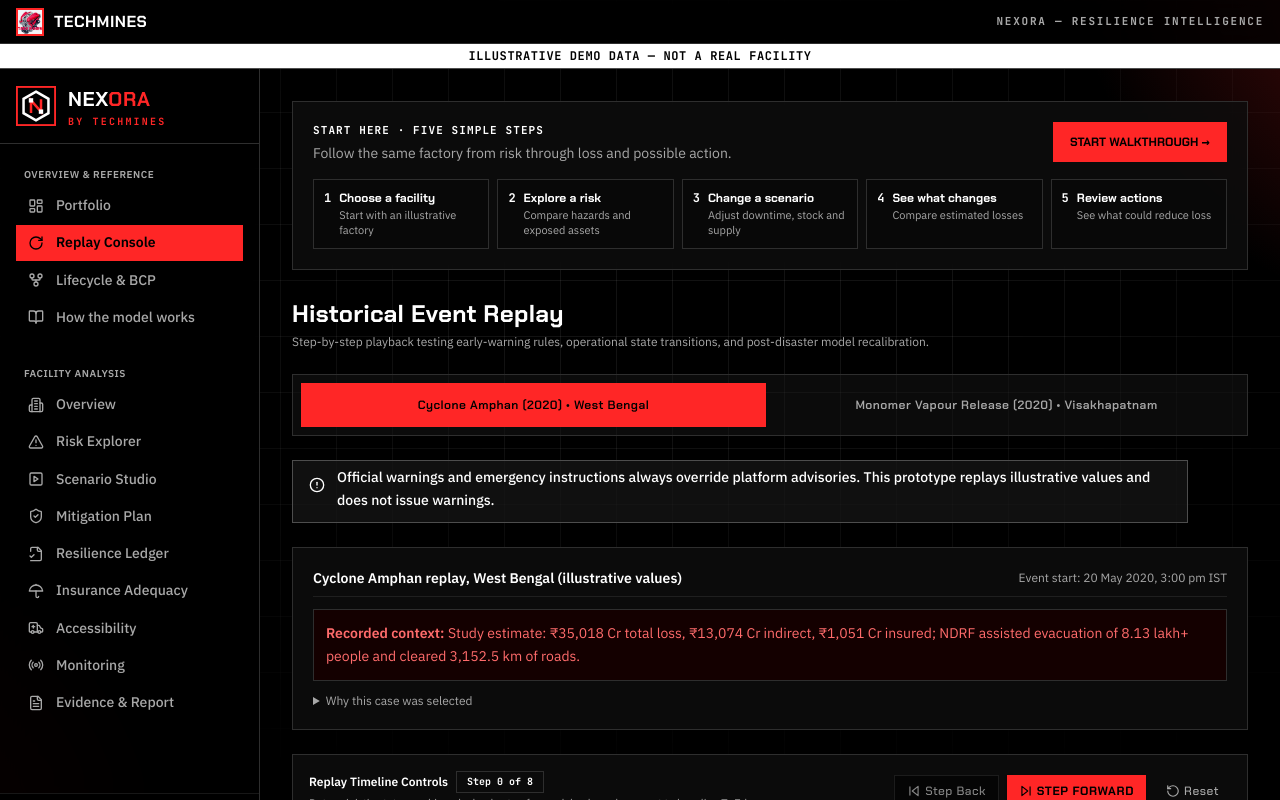
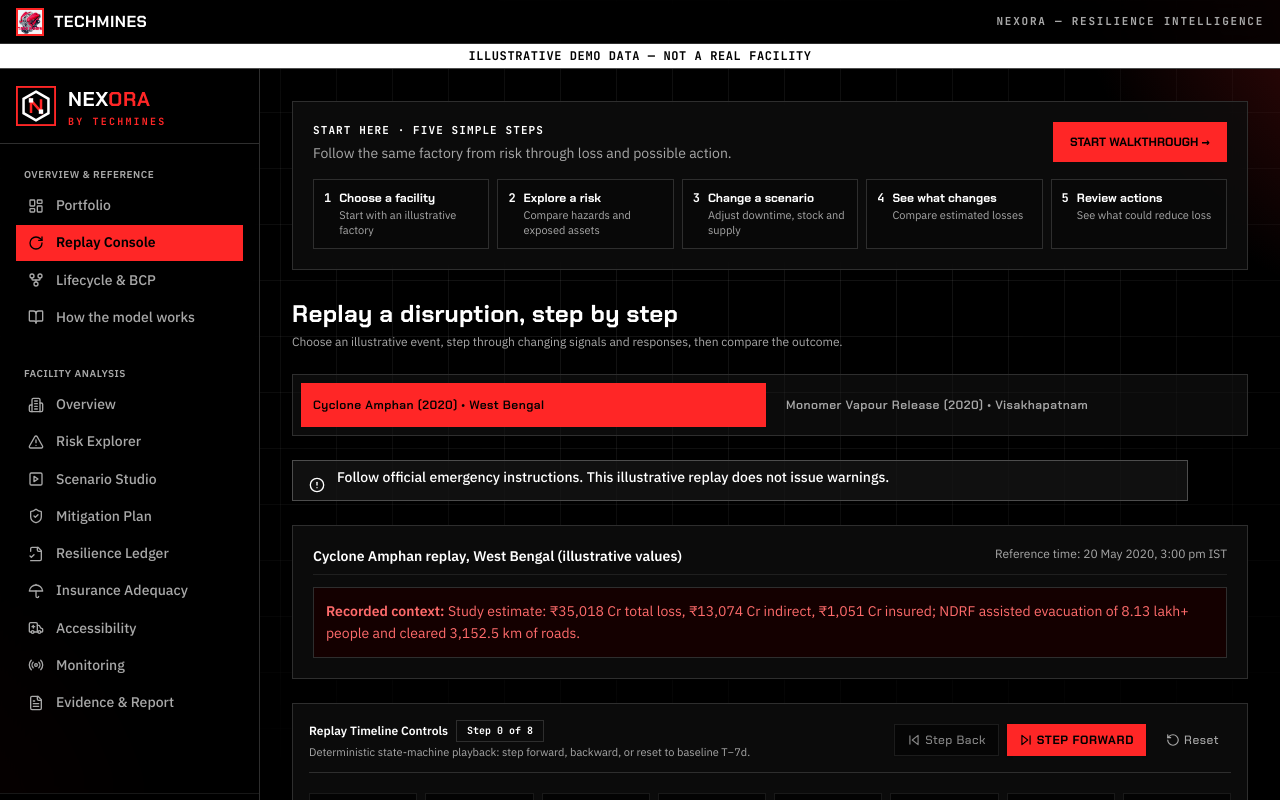
Before and after one commit to TECHMINEs/Nexora, a Next.js app: page /Nexora/replay in a window 1280 px wide. Shown: the top 800 px of the page. Built offline with nearby package versions, Linux system fonts and the light colour scheme.

Commit message:
Refine replay guidance and hide internal peril codes

```diff
--- a/app/facility/[id]/report/page.tsx
+++ b/app/facility/[id]/report/page.tsx
@@ -12,7 +12,7 @@ import { TrackedCell } from '@/components/common/TrackedCell';
 import { Disclaimer } from '@/components/common/Disclaimer';
 import { Badge } from '@/components/ui/badge';
 import { MODEL_VERSION, DEMO_NOW } from '@/lib/constants';
-import { formatDateIST, perilLabel } from '@/lib/format';
+import { formatDateIST } from '@/lib/format';
 import type { FacilityId } from '@/lib/types';
 
 export default function EvidenceReportPage({
@@ -108,7 +108,7 @@ export default function EvidenceReportPage({
       <ReportSection id="scenario-loss" title="3. Scenario Stress Testing Loss Decomposition">
         <div className="space-y-2 text-xs">
           <div className="font-semibold text-ink">
-            Active Scenario: {currentScenario.scenario.name} ({perilLabel(currentScenario.scenario.peril)})
+            Active Scenario: {currentScenario.scenario.name}
           </div>
           <div className="grid grid-cols-2 sm:grid-cols-3 gap-3 p-3 bg-canvas rounded-lg border border-line">
             <div>
--- a/app/replay/page.tsx
+++ b/app/replay/page.tsx
@@ -14,7 +14,6 @@ import { Disclaimer } from '@/components/common/Disclaimer';
 import { alertQualityChecks } from '@/lib/engines/monitoring';
 import { getReplayCase } from '@/data';
 import type { EventState } from '@/lib/types';
-import { formatDateIST } from '@/lib/format';
 
 export default function ReplayConsolePage(): JSX.Element {
   const { state, selectReplayCase, stepReplay, resetReplay } = useDemoStore();
@@ -35,7 +34,8 @@ export default function ReplayConsolePage(): JSX.Element {
   const firedIds = replayState.log.flatMap((l) => l.advisoryIds);
   const isPostMortemReached = replayState.eventState === 'POST_MORTEM';
   const eventTime = new Intl.DateTimeFormat('en-IN', {
-    timeZone: 'Asia/Kolkata', hour: 'numeric', minute: '2-digit', hour12: true,
+    timeZone: 'Asia/Kolkata', day: 'numeric', month: 'short', year: 'numeric',
+    hour: 'numeric', minute: '2-digit', hour12: true,
   }).format(new Date(currentCase.t0));
 
   return (
@@ -43,11 +43,11 @@ export default function ReplayConsolePage(): JSX.Element {
       <div className="flex flex-col sm:flex-row sm:items-center justify-between gap-3">
         <div className="space-y-1">
           <div className="flex flex-wrap items-center gap-2">
-            <h1 className="text-2xl font-bold font-display text-ink">Historical Event Replay</h1>
+            <h1 className="text-2xl font-bold font-display text-ink">Replay a disruption, step by step</h1>
 
           </div>
           <p className="text-xs text-muted-foreground">
-            Step-by-step playback testing early-warning rules, operational state transitions, and post-disaster model recalibration.
+            Choose an illustrative event, step through changing signals and responses, then compare the outcome.
           </p>
         </div>
       </div>
@@ -60,20 +60,16 @@ export default function ReplayConsolePage(): JSX.Element {
 
       {/* Case Evidence Summary Header */}
       <div className="p-4 sm:p-5 bg-card border border-line shadow-sm space-y-3 text-sm">
-        <div className="flex flex-wrap items-center justify-between gap-2 pb-2 border-b border-line/60">
+        <div className="flex flex-col gap-1 border-b border-line/60 pb-2 sm:flex-row sm:items-start sm:justify-between sm:gap-4">
           <span className="font-bold text-ink">{currentCase.title}</span>
-          <span className="text-xs text-muted-foreground">
-            Event start: {formatDateIST(currentCase.eventDate)}, {eventTime} IST
+          <span className="shrink-0 text-xs text-muted-foreground">
+            Reference time: {eventTime} IST
           </span>
         </div>
         <p className="text-brand-900 bg-brand-50 p-3 border border-brand-200 leading-relaxed" title={currentCase.evidenceSummary}>
           <span className="font-semibold">Recorded context: </span>
           {currentCase.evidenceSummary.replace(/\s*\([^)]*§[^)]*\)/g, '')}
         </p>
-        <details className="text-xs text-muted-foreground">
-          <summary className="cursor-pointer text-brand-400">Why this case was selected</summary>
-          <p className="mt-2 leading-relaxed">{currentCase.whyChosen}</p>
-        </details>
       </div>
 
       {/* Replay Stepper Timeline */}
@@ -101,7 +97,7 @@ export default function ReplayConsolePage(): JSX.Element {
       <SectionCard
         title="Regional Signals vs Facility Thresholds"
 
-        description="Telemetry signals during the event window. Signal values are illustrative, not historical readings (ASM-24)."
+        description="Telemetry signals during the event window. Signal values are illustrative, not historical readings."
       >
         <SignalChart
           replayCase={currentCase}
--- a/components/replay/CaseToggle.tsx
+++ b/components/replay/CaseToggle.tsx
@@ -11,7 +11,8 @@ export function CaseToggle({ value, onChange }: CaseToggleProps): JSX.Element {
         variant={value === 'amphan-2020' ? 'default' : 'ghost'}
         size="sm"
         onClick={() => onChange('amphan-2020')}
-        className={`h-auto min-h-11 whitespace-normal px-3 py-2 text-center text-xs leading-snug font-semibold ${
+        aria-pressed={value === 'amphan-2020'}
+        className={`h-auto min-h-11 justify-start whitespace-normal px-3 py-2 text-left text-xs leading-snug font-semibold ${
           value === 'amphan-2020' ? 'bg-brand-500 text-black shadow-sm' : 'text-muted-foreground'
         }`}
       >
@@ -22,7 +23,8 @@ export function CaseToggle({ value, onChange }: CaseToggleProps): JSX.Element {
         variant={value === 'vizag-release-2020' ? 'default' : 'ghost'}
         size="sm"
         onClick={() => onChange('vizag-release-2020')}
-        className={`h-auto min-h-11 whitespace-normal px-3 py-2 text-center text-xs leading-snug font-semibold ${
+        aria-pressed={value === 'vizag-release-2020'}
+        className={`h-auto min-h-11 justify-start whitespace-normal px-3 py-2 text-left text-xs leading-snug font-semibold ${
           value === 'vizag-release-2020' ? 'bg-brand-500 text-black shadow-sm' : 'text-muted-foreground'
         }`}
       >
--- a/components/scenario/ScenarioPicker.tsx
+++ b/components/scenario/ScenarioPicker.tsx
@@ -3,7 +3,6 @@
 import React from 'react';
 import { Tabs, TabsList, TabsTrigger } from '@/components/ui/tabs';
 import type { ScenarioPickerProps } from '@/lib/types';
-import { perilLabel } from '@/lib/format';
 
 export function ScenarioPicker({
   scenarios,
@@ -20,10 +19,7 @@ export function ScenarioPicker({
               value={s.id}
               className="min-h-11 text-sm data-[state=active]:bg-card data-[state=active]:font-semibold"
             >
-              <div className="flex flex-col items-start text-left">
-                <span>{s.name}</span>
-                <span className="text-xs text-muted-foreground">{perilLabel(s.peril)}</span>
-              </div>
+              <span className="text-left">{s.name}</span>
             </TabsTrigger>
           ))}
         </TabsList>
--- a/lib/constants.ts
+++ b/lib/constants.ts
@@ -41,7 +41,7 @@ export const BANNER_TEXT = 'Illustrative demo data — not a real facility';
 export const INSURANCE_DISCLAIMER =
   'Potential protection gap for discussion with a licensed adviser. We estimate exposure; we do not act as an insurer, intermediary or adviser and we do not assess whether cover is sufficient.';
 export const OFFICIAL_SOURCE_NOTICE =
-  'Official warnings and emergency instructions always override platform advisories. This prototype replays illustrative values and does not issue warnings.';
+  'Follow official emergency instructions. This illustrative replay does not issue warnings.';
 export const ROUTES = {
   portfolio: '/', replay: '/replay', lifecycle: '/lifecycle',
   facility: (id: string) => `/facility/${id}`,
--- a/lib/format.ts
+++ b/lib/format.ts
@@ -145,11 +145,11 @@ export function hazardLabel(h: HazardType): string {
 export function perilLabel(peril: Peril): string {
   switch (peril) {
     case 'stfi':
-      return 'Storm, flood and inundation';
+      return 'Storm and flood';
     case 'fire_explosion':
       return 'Fire or explosion';
     case 'utility_failure':
-      return 'Utility failure';
+      return 'Utility outage';
     case 'toxic_release':
       return 'Toxic release';
   }
```
